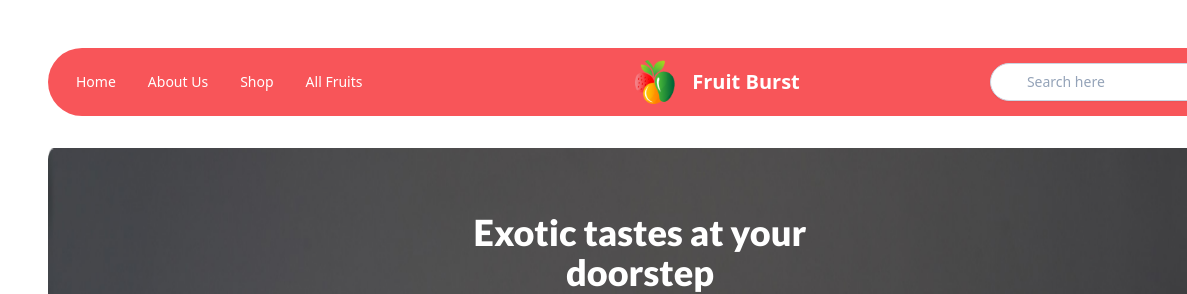
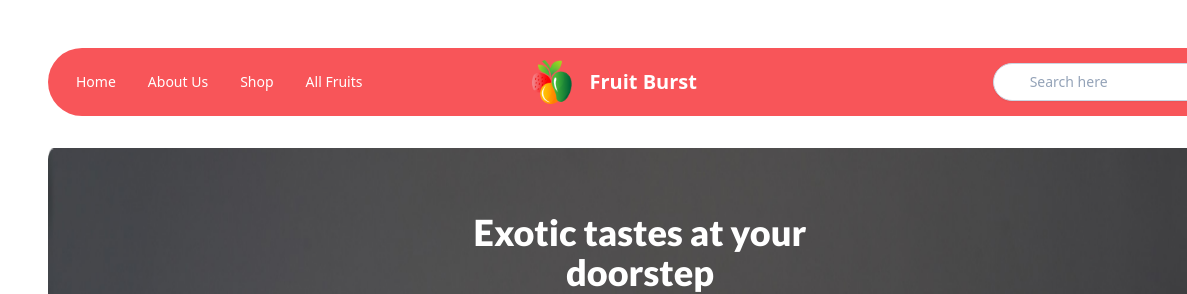
Before and after one commit to meskatabusayed/Meskat_3rd_Assignment_PH, a plain HTML site: page index.html in a window 1280 px wide. Shown: the top 294 px of the page, 0-1187 px from the left. Drawn offline with nearby package versions, Linux system fonts and the light colour scheme.

Commit message:
Some part create

```diff
--- a/index.html
+++ b/index.html
@@ -55,9 +55,9 @@
 
               </ul>
             </div>
-            <div class="">
+            <div class="-ml-24">
             <img class="w-10" src="./images/logo.png" alt="">
-            <a class="btn btn-ghost normal-case text-xl text-white mr-44">Fruit Burst</a>
+             <p class="btn btn-ghost normal-case text-xl text-white mr-72 ">Fruit Burst</p>
             </div>
             <div class="">
               <input class= "hidden placeholder:text-slate-400 md:block bg-white w-full border border-slate-300 rounded-full py-2 pl-9 pr-3 shadow-sm focus:outline-none focus:border-sky-500 focus:ring-sky-500 focus:ring-1 sm:text-sm" placeholder="Search here" type="text" name="search"/>
```
